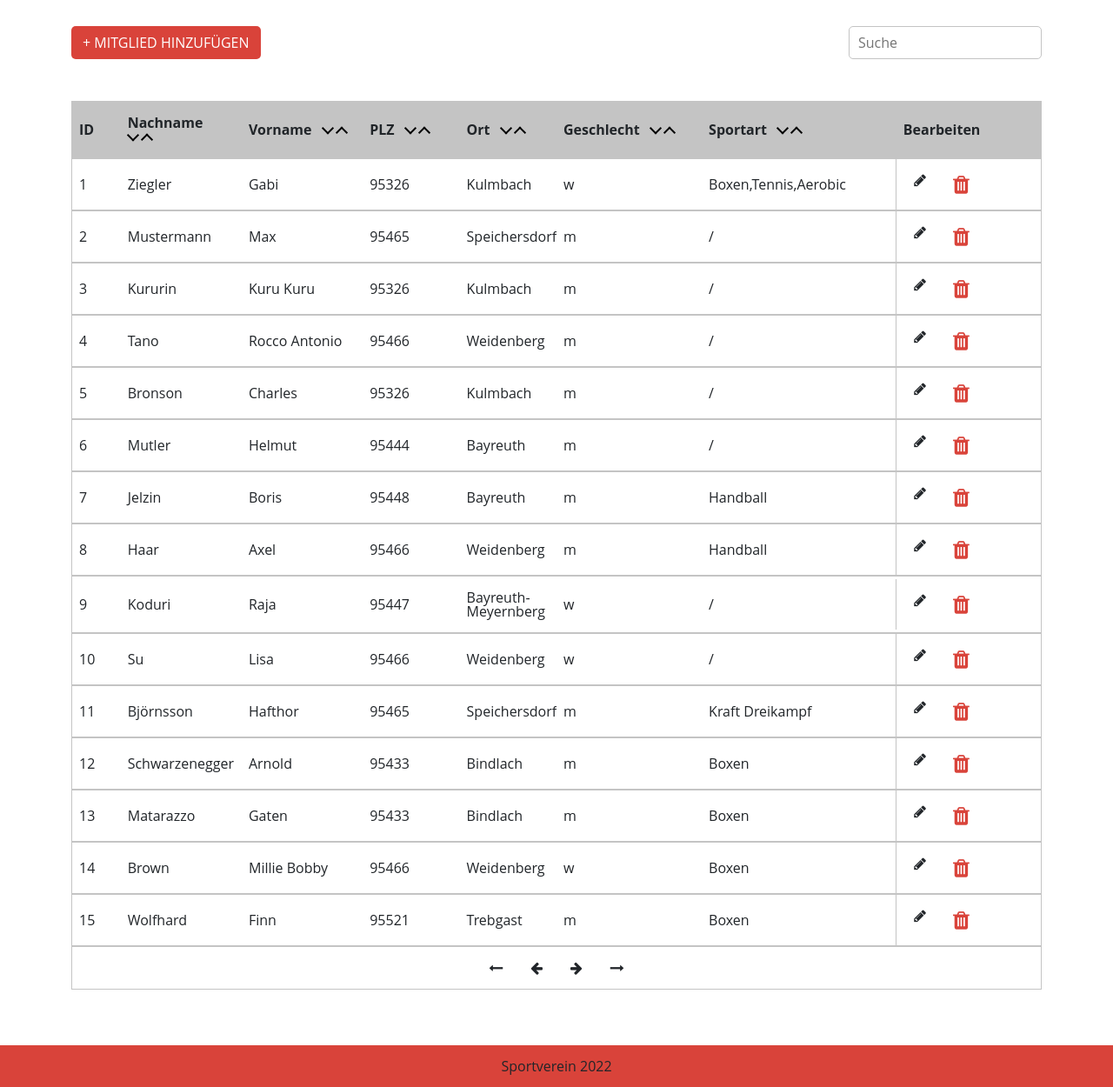
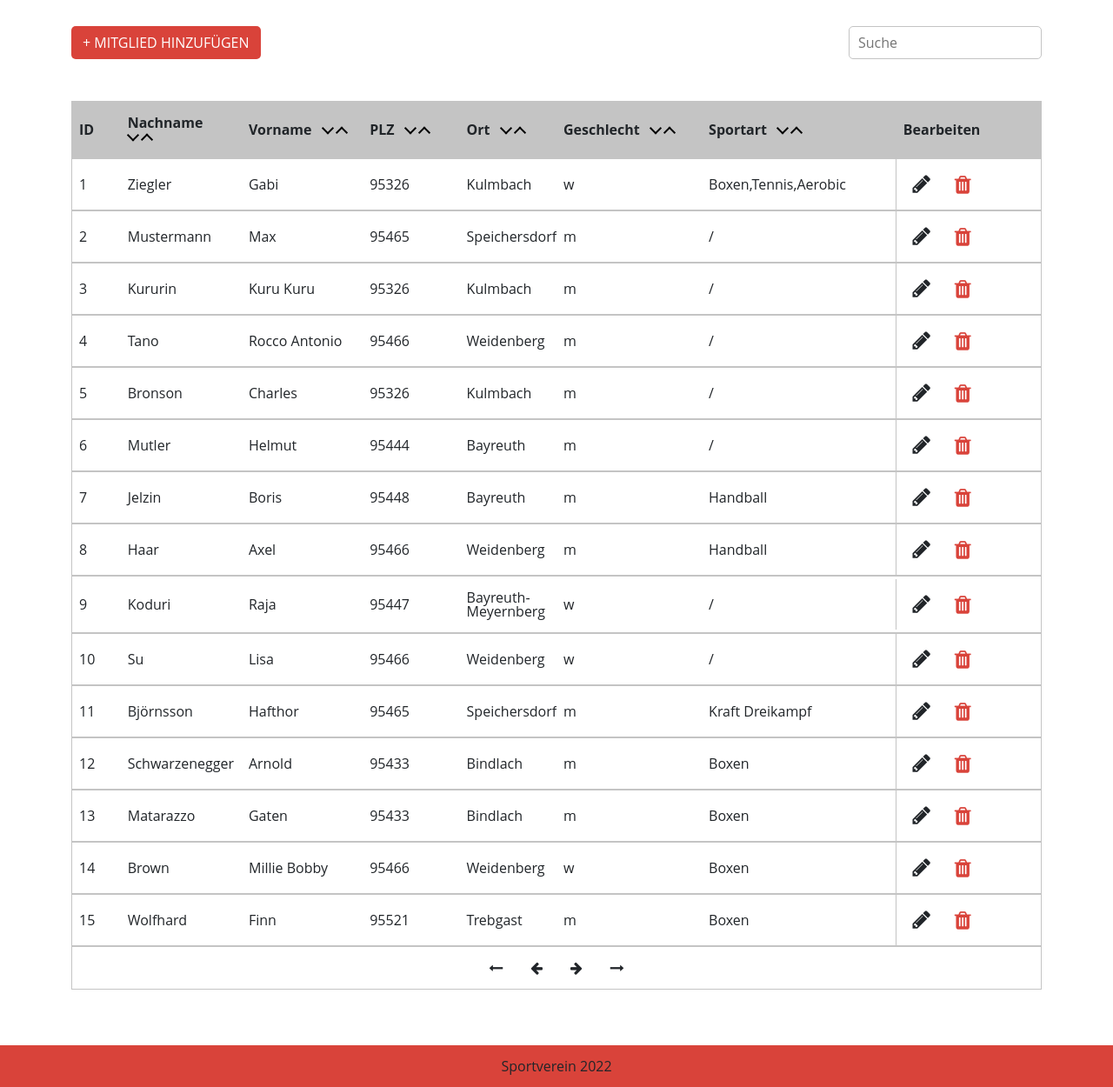
Before and after one commit to Skalrayi/sportverein, a PHP site: page /php/list.php in a window 1280 px wide. Shown: the part 181-1431 px from the top of the page at 87% size. Run offline with PHP 8.4, Linux system fonts and the light colour scheme; a user stored in the database is signed in; data comes from the database, SQL or seed files in the repository; data that the repository does not hold is empty.

Commit message:
[TASK] minimal css fixing

```diff
--- a/www/css/index.css
+++ b/www/css/index.css
@@ -219,8 +219,8 @@ form.search input {
     border-left: solid 1px var(--grey);
 }
 
-button.edit-button i,
-button.delete-button i {
+.edit-button i,
+.delete-button i {
     font-size: 1.5rem;
 }
 
```
